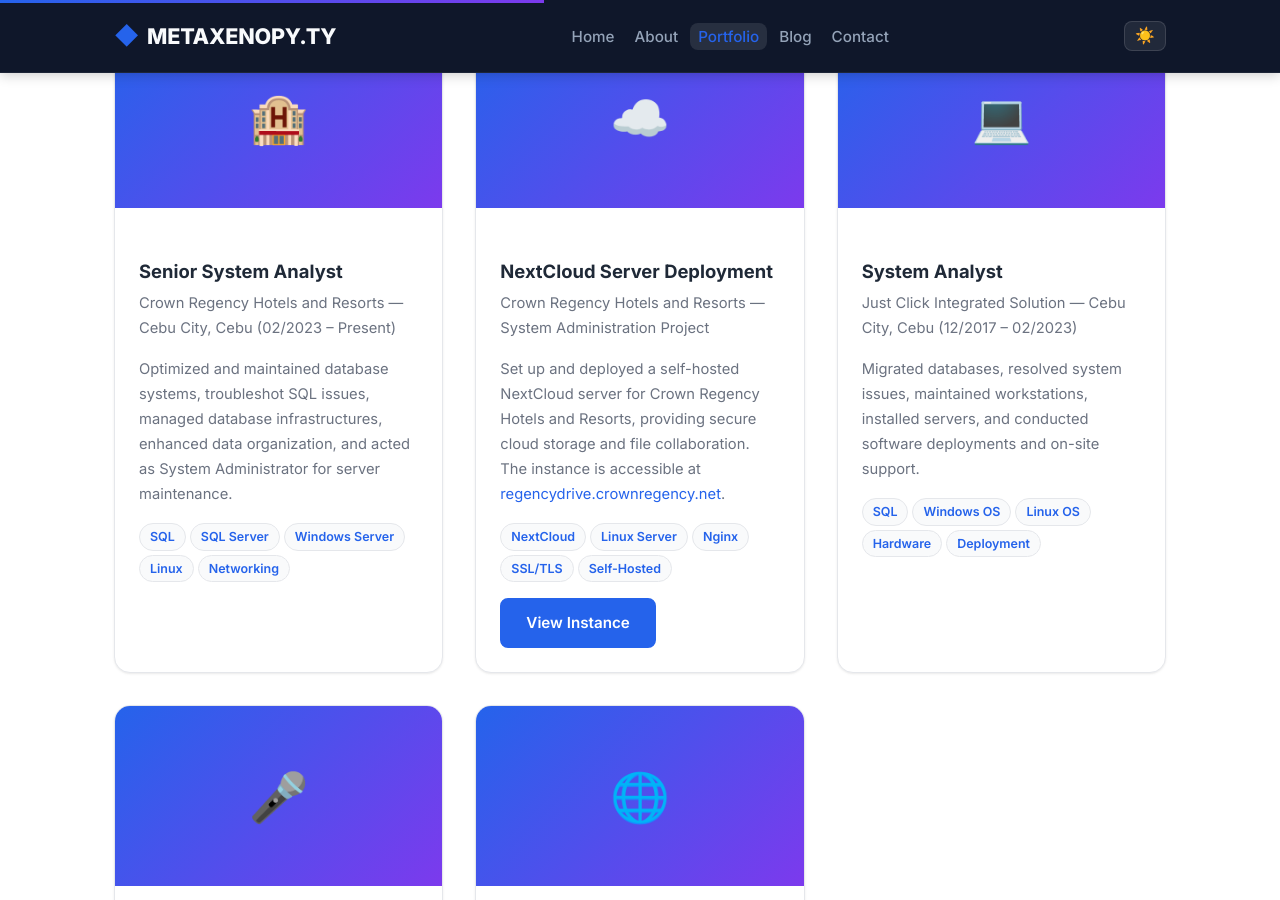
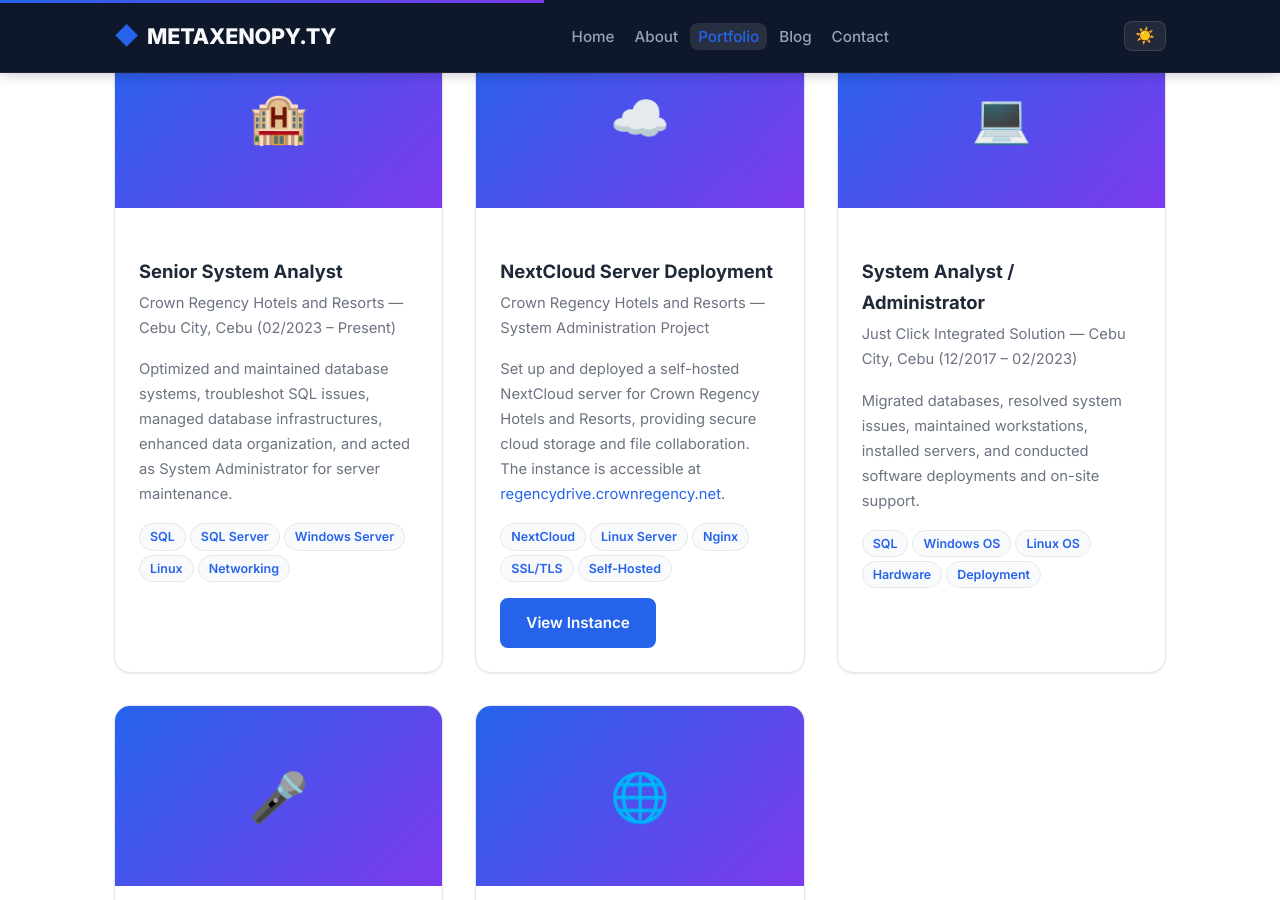
Before and after one commit to darzmackz/darzmackz.github.io, a Jekyll site: the page built from portfolio.md, in a window 1280 px wide and 900 px high, scrolled down 499 px. Built offline with Jekyll 4.4.1, drawn with Linux system fonts in a browser that asks for light colours.

Commit message:
Update portfolio item: System Analyst / Administrator

```diff
--- a/_data/portfolio.json
+++ b/_data/portfolio.json
@@ -32,9 +32,9 @@
     "link_text": "View Instance"
   },
   {
-    "id": "system-analyst",
+    "id": "system-analyst-administrator",
     "icon": "💻",
-    "title": "System Analyst",
+    "title": "System Analyst / Administrator",
     "subtitle": "Just Click Integrated Solution — Cebu City, Cebu (12/2017 – 02/2023)",
     "description": "Migrated databases, resolved system issues, maintained workstations, installed servers, and conducted software deployments and on-site support.",
     "tech": [
```
